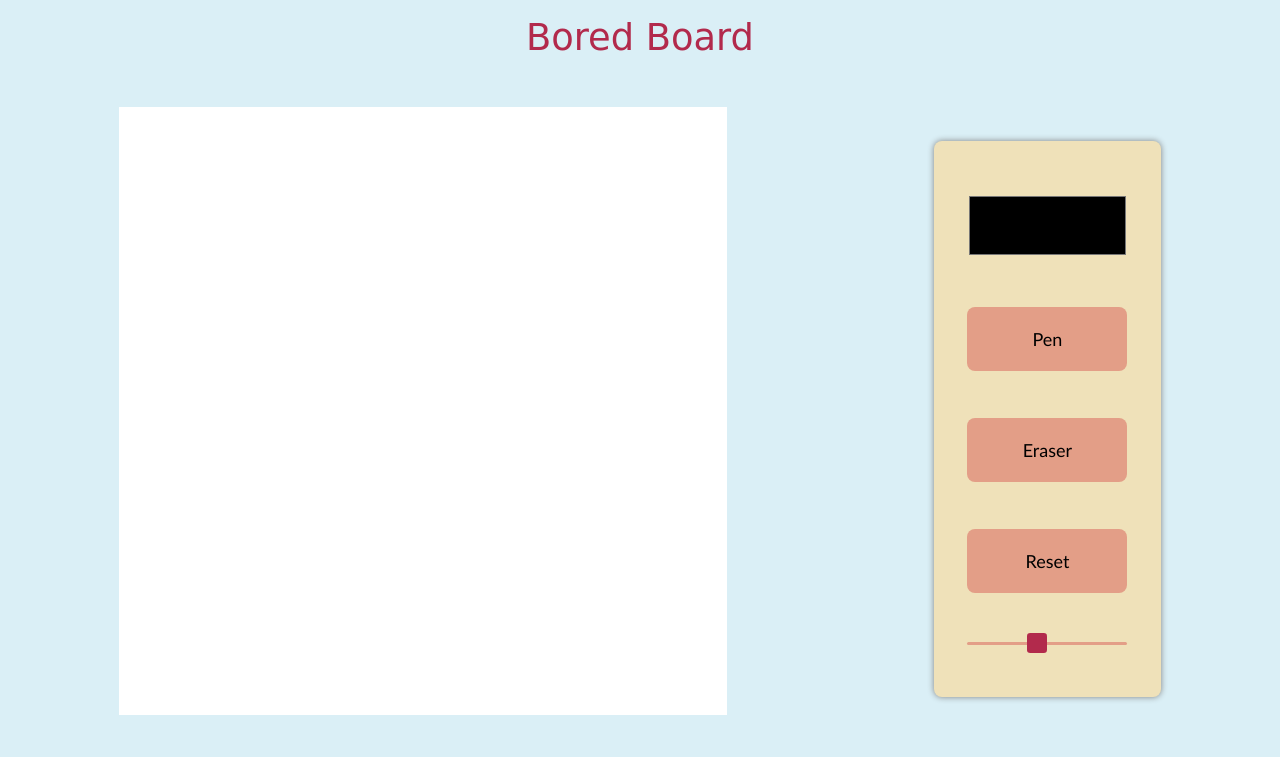
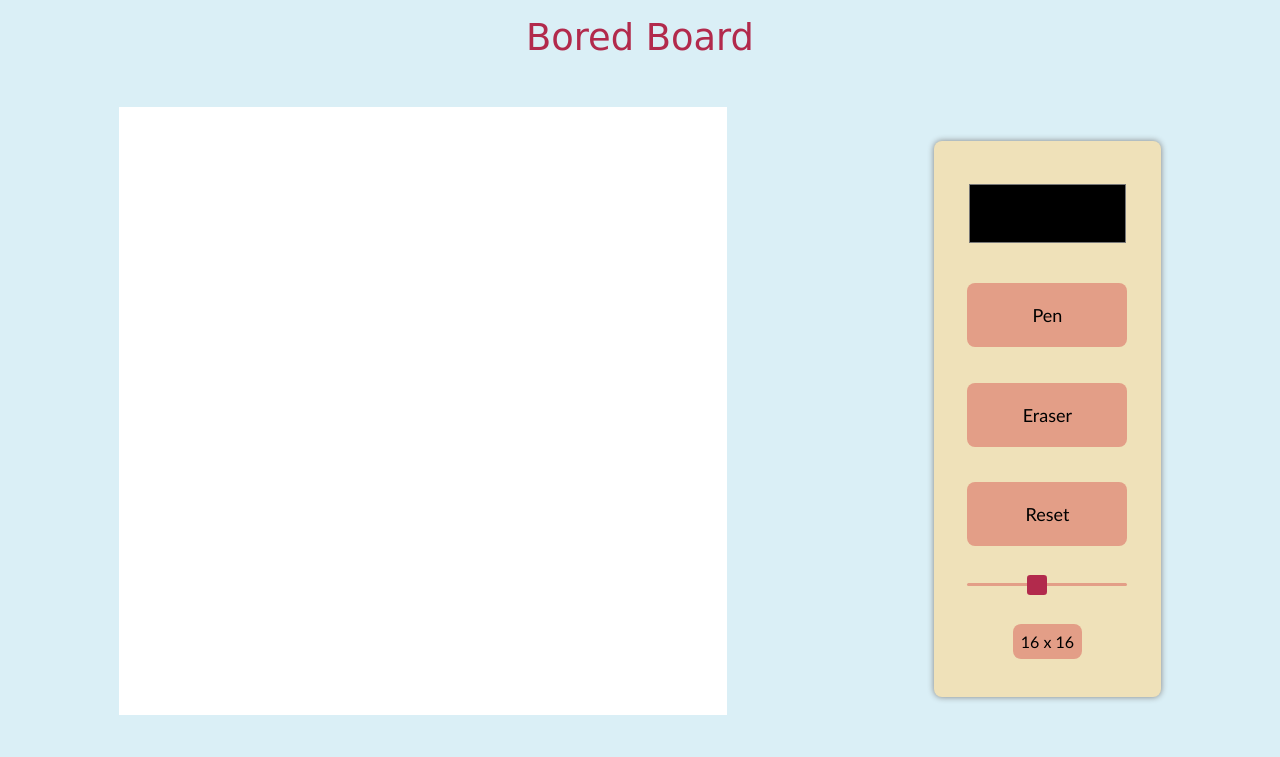
Before and after one commit to SayfSahaf/boredBoard, a plain HTML site: page index.html in a window 1280 px wide. Shown: the top 757 px of the page. Drawn offline with nearby package versions, Linux system fonts and the light colour scheme; a web font is replaced by a local one.

Commit message:
implement working slider and board size change

```diff
--- a/index.html
+++ b/index.html
@@ -22,6 +22,7 @@
             <button class="btn">Eraser</button>
             <button class="btn">Reset</button>
             <input type="range" id="slider" min="4" max="32" value="16" step="4">
+            <div id="sliderValue"></div>
         </div>
         <div>
 
--- a/script.js
+++ b/script.js
@@ -1,10 +1,16 @@
-let boxCount = 16;
+const slider = document.getElementById('slider')
+const board = document.getElementById("board");
+const sValue = document.getElementById('sliderValue');
+
+
+
+function drawBoard() {
+    let boxCount = slider.value;
     let actlCount = boxCount*boxCount;
     let boxSize = Math.round(608/boxCount);
-
-const board = document.getElementById("board");
+    sValue.innerText = slider.value + ' x ' + slider.value ;
+    board.innerHTML = ''
     board.style.gridTemplateColumns = `repeat(${boxCount}, ${boxSize}px)`;
-
 
     for (let i = 0; i < actlCount; i++) {
         const box = document.createElement("div")
@@ -13,3 +19,11 @@ for (let i = 0; i < actlCount; i++) {
         box.classList.add("box")
         board.appendChild(box)
     }
+
+}
+
+//initial board when website is first loaded up
+drawBoard();
+
+//new board is generated everytime the slider is changed
+slider.addEventListener('input', drawBoard)
--- a/style.css
+++ b/style.css
@@ -87,6 +87,13 @@ input[type="range"]::-webkit-slider-thumb {
     font-size: large;
 }
 
+#sliderValue {
+    background-color: #e39e87;
+    font-family: 'Gill Sans', 'Gill Sans MT', Calibri, 'Trebuchet MS', sans-serif;
+    padding: 0.5rem;
+    border-radius: 0.5rem;
+}
+
 footer {
     display: flex;
     flex-direction: row;
```
Lines whose indentation alone changed are shown as unchanged.
